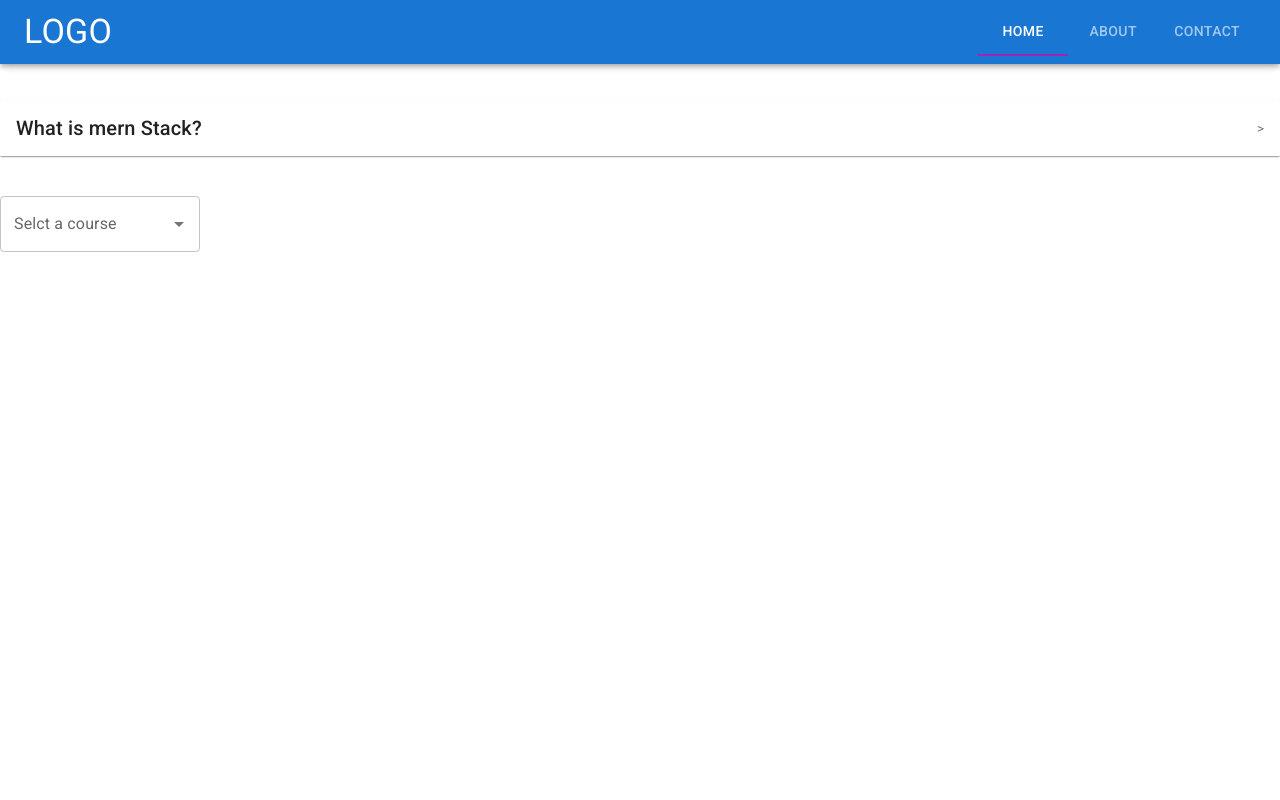
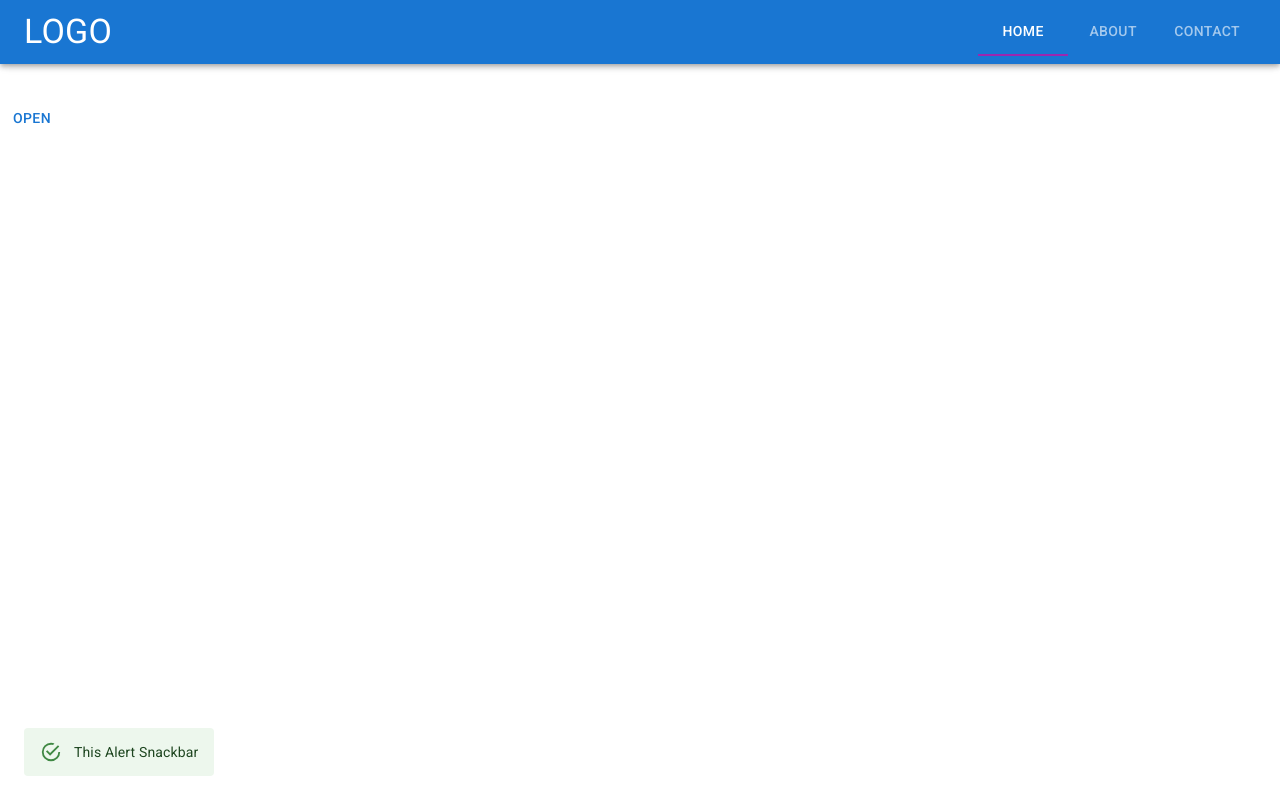
Before and after one commit to sepidehvahedian/mui-tutorails, a React (Create React App) app: page / in a window 1280 px wide. Built offline with nearby package versions, Linux system fonts and the light colour scheme.

Commit message:
snackbar

```diff
--- a/src/App.js
+++ b/src/App.js
@@ -14,6 +14,7 @@ import Modals from "./components/Modals";
 import Containers from "./components/Containers";
 import ListComponents from "./components/ListComponents";
 import Accord from "./components/Accord";
+import DrawerMenu from "./components/DrawerMenu";
 
 function App() {
   const [value, setValue] = React.useState(0);
@@ -41,7 +42,8 @@ function App() {
         {/* <Modals /> */}
         {/* <Containers/> */}
         {/* <ListComponents/> */}
-        <Accord/>
+        {/* <Accord/> */}
+        <DrawerMenu/>
       </div>
     </div>
   );
--- /dev/null
+++ b/src/components/DrawerMenu.js
@@ -0,0 +1,38 @@
+import React, { useState } from "react";
+import {
+    Alert,
+  Button,
+  Drawer,
+  List,
+  ListItemButton,
+  ListItemText,
+  Snackbar,
+} from "@mui/material";
+
+function DrawerMenu() {
+  const [open, setOpen] = useState(false);
+  const courses = ["Reactjs", "Nodejs", "Mongodb", "Mern"];
+
+  return (
+    <div  style={{ marginTop: "100px" }}>
+      <Button onClick={() => setOpen(true)}>Open</Button>
+      <Drawer open={open} onClose={() => setOpen(false)}>
+        <List>
+          <List>
+            {courses.map((course) => (
+              <ListItemButton onClick={() => setOpen(false)}>
+                <ListItemText primary={course} />
+              </ListItemButton>
+            ))}
+          </List>
+        </List>
+      </Drawer>
+      <br/>
+      <Snackbar open={true} autoHideDuration={2000}>
+        <Alert security="success">This Alert Snackbar</Alert>
+      </Snackbar>
+    </div>
+  );
+}
+
+export default DrawerMenu;
```
